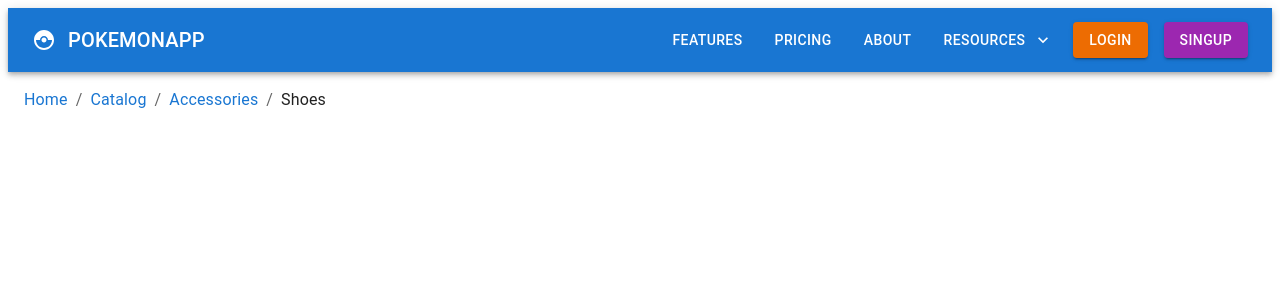
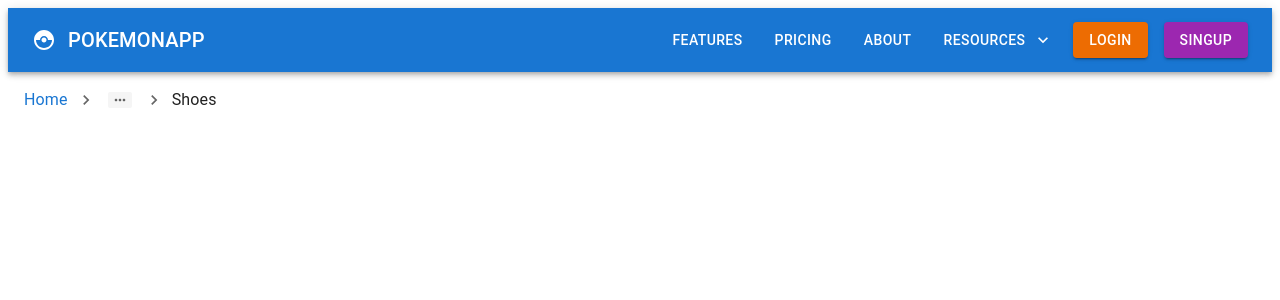
Before and after one commit to baArlene/react-mui, a React (Vite) app in the folder react-material-ui-app/: page / in a window 1280 px wide. Shown: the top 300 px of the page. Built offline with nearby package versions, Linux system fonts and the light colour scheme.

Commit message:
++++ Breadcrumbs

```diff
--- a/react-material-ui-app/src/components/MuiBreadcrumbs.tsx
+++ b/react-material-ui-app/src/components/MuiBreadcrumbs.tsx
@@ -1,9 +1,10 @@
+import NavigateNextIcon from "@mui/icons-material/NavigateNext";
 import { Box, Breadcrumbs, Link, Typography } from "@mui/material";
 
 const MuiBreadcrumbs = () => {
   return (
     <Box m={2}>
-      <Breadcrumbs aria-label="breadcrumb">
+      <Breadcrumbs aria-label="breadcrumb" separator={<NavigateNextIcon fontSize='small'/>} maxItems={2}>
         <Link underline="hover" href="#">
           Home
         </Link>
--- a/react-material-ui-app/src/components/MuiNavbar.tsx
+++ b/react-material-ui-app/src/components/MuiNavbar.tsx
@@ -42,7 +42,7 @@ const MuiNavbar = () => {
             color="inherit"
             id="resources-button"
             onClick={handleClick}
-            aria-control={open ? "resources-menu" : undefined}
+            aria-controls={open ? "resources-menu" : undefined}
             aria-haspopup="true"
             aria-expanded={open ? "true" : undefined}
             endIcon={<KeyboardArrowDownIcon />}
```
